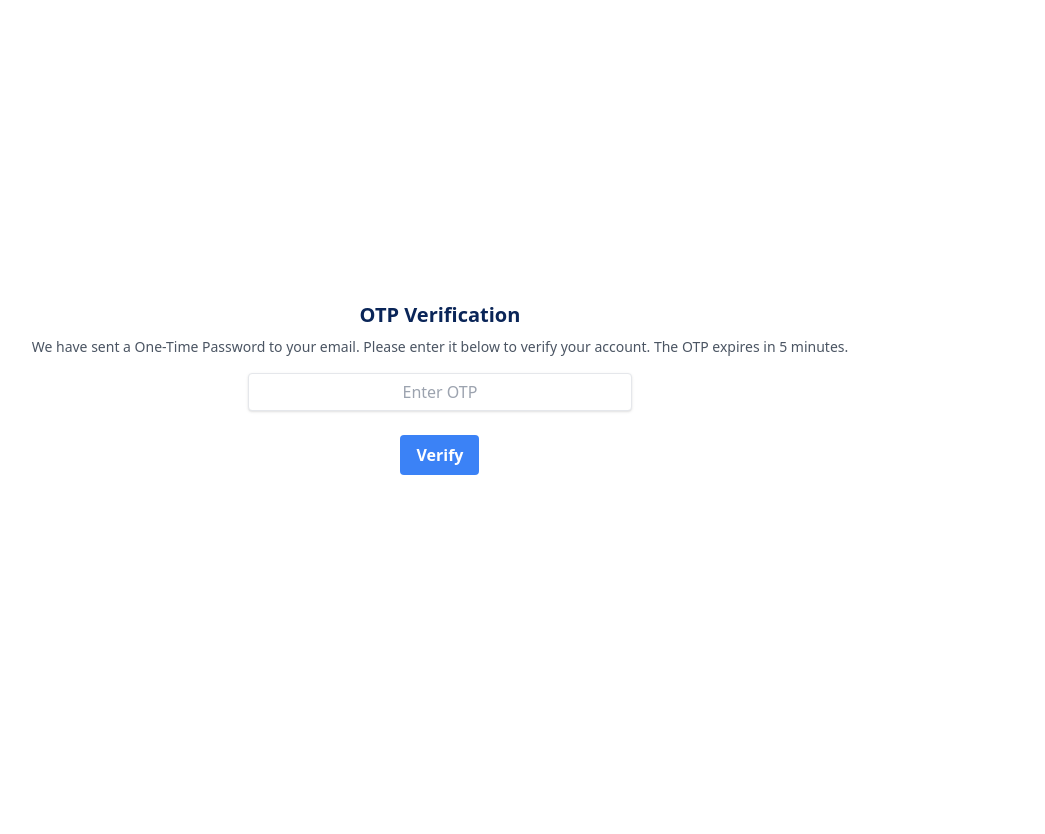
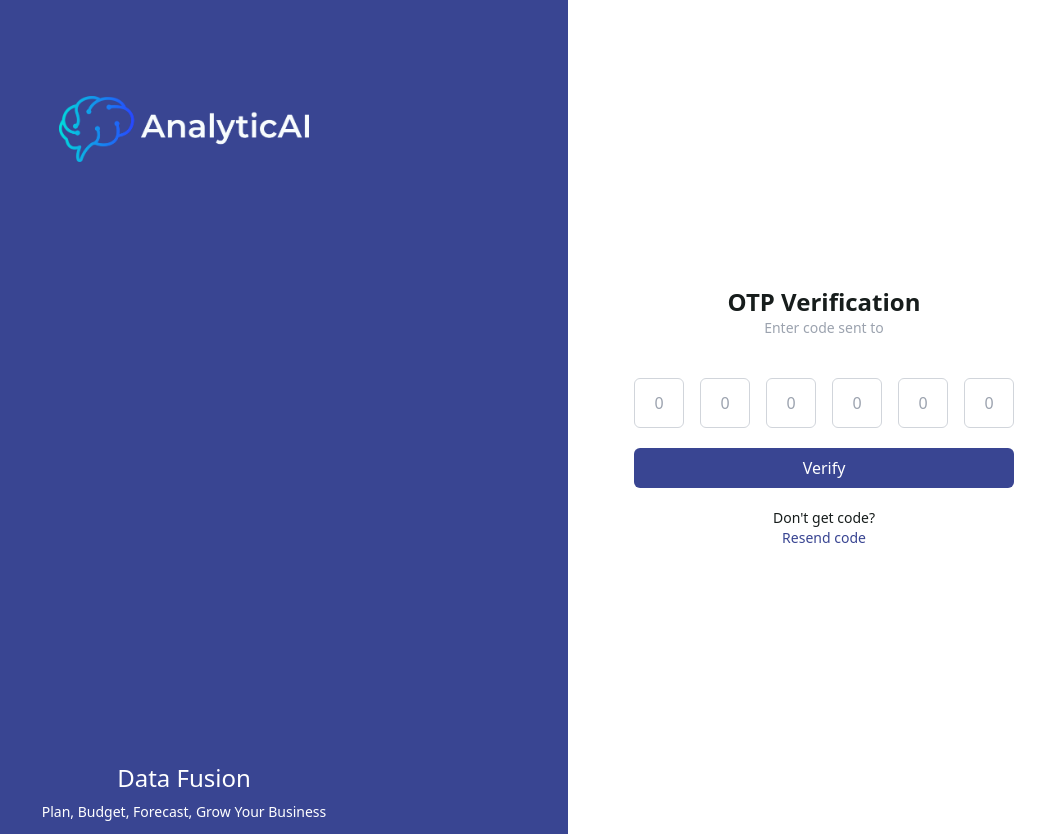
Before and after one commit to NDriDiby/dataFusion_front_end, a Next.js app in the folder data_fusion/: page /authentication/verify in a window 1280 px wide. Shown: the whole page, without its empty margins (200-1245 px from the left). Before the commit the page ends 800 px from the top, so only its background shows below. Built offline with nearby package versions, Linux system fonts and the light colour scheme.

Commit message:
keep moving boy

```diff
--- /dev/null
+++ b/data_fusion/components/Authentication/AuthLayout.jsx
@@ -0,0 +1,25 @@
+import Image from "next/image";
+import React from "react";
+
+function AuthLayout({ children }) {
+  return (
+    <div className="flex flex-col lg:flex-row min-h-screen">
+      <div className="flex flex-col w-full lg:w-3/5 bg-[#394592]">
+        <div className="flex justify-center items-center mt-8 lg:mt-24 ">
+          <Image src="/analyticAI_logo.png" width={250} height={100} />
+        </div>
+
+        <div className="text-center items-center mb-3  pt-12 lg:pt-[600px]">
+          <div className="flex flex-col">
+            <div className="text-white text-2xl mb-2">Data Fusion</div>
+            <div className="text-white text-sm">Plan, Budget, Forecast, Grow Your Business</div>
+          </div>
+        </div>
+      </div>
+
+      <div className="flex justify-center  lg:w-2/5">{children}</div>
+    </div>
+  );
+}
+
+export default AuthLayout;
--- a/data_fusion/components/Dashboard/Sales/KPI.jsx
+++ b/data_fusion/components/Dashboard/Sales/KPI.jsx
@@ -29,6 +29,7 @@ function KPI() {
                 </div>
               </div>
             </div>
+            {/* <div className="bg-purple-500  h-1 border-t-rounded rounded-lg justify-center"></div> */}
           </div>
         ))}
       </div>
--- a/data_fusion/pages/authentication/login.jsx
+++ b/data_fusion/pages/authentication/login.jsx
@@ -4,6 +4,11 @@ import { useDispatch } from "react-redux";
 import { sendOTP } from "@/helper/backEndFunction";
 import { useRouter } from "next/router";
 import Spinner from "@/components/Spinner";
+import AuthLayout from "@/components/Authentication/AuthLayout";
+import { FaRegEnvelope } from "react-icons/fa6";
+import { VscKey } from "react-icons/vsc";
+import { RiEyeCloseLine } from "react-icons/ri";
+import { MdOutlineRemoveRedEye } from "react-icons/md";
 
 function Login() {
   const router = useRouter();
@@ -11,7 +16,12 @@ function Login() {
   const [password, setPassword] = useState("");
   const [isLoading, setIsLoading] = useState(false);
   const [errorMessage, setErrorMessage] = useState("");
+  const [viewPassword, setViewPassword] = useState(false);
   const dispatch = useDispatch();
+
+  const seePassword = () => {
+    setViewPassword(!viewPassword);
+  };
 
   const handleLogin = async (e) => {
     e.preventDefault();
@@ -48,7 +58,84 @@ function Login() {
   };
 
   return (
-    <div className="flex flex-col items-center justify-center min-h-screen  py-2 px-4">
+    <AuthLayout>
+      <div className="flex justify-center items-center">
+        <div className="items-center">
+          <div className="flex flex-col text-center mb-10">
+            <div className="font-bold text-2xl text-[#171D1C]">Login</div>
+            <div className="text-center text-sm text-gray-400">Welcome to Data Fusion</div>
+          </div>
+
+          <div className="">
+            {isLoading ? (
+              <Spinner message={"Processing your information"} />
+            ) : (
+              <>
+                <div className="">
+                  {errorMessage && <div className="error-message text-center font-semibold text-red-500 p-2">{errorMessage}</div>}
+
+                  <form>
+                    <div className="space-y-3">
+                      <div className="mb-5 w-[400px]">
+                        <div className="text-sm mb-1 text-[#171D1C]">Email or Phone number</div>
+                        <div className="flex items-center border border-[#D9D9D9] rounded-md relative">
+                          <FaRegEnvelope className="absolute ml-3 text-gray-400 top-1/2 transform -translate-y-1/2 cursor-pointer" />
+                          <input
+                            type="email"
+                            placeholder="Email"
+                            className="w-full pl-10 pr-10 py-2 bg-transparent focus:outline-none rounded-md  focus:border-black"
+                            value={email}
+                            onChange={(e) => setEmail(e.target.value)}
+                            required
+                          />
+                        </div>
+                      </div>
+
+                      <div className="relative">
+                        <div className="text-sm mb-1 text-[#171D1C]">Password</div>
+                        <div className="flex items-center border border-[#D9D9D9] rounded-md relative">
+                          <VscKey className="absolute ml-3 text-gray-400 top-1/2 transform -translate-y-1/2 cursor-pointer" />
+                          <input
+                            type={viewPassword ? "text" : "password"}
+                            placeholder="Password"
+                            className="w-full pl-10 pr-10 py-2 bg-transparent focus:outline-none rounded-md  focus:border-black"
+                            value={password}
+                            onChange={(e) => setPassword(e.target.value)}
+                            required
+                          />
+                          <div className="absolute right-3 top-1/2 transform -translate-y-1/2 cursor-pointer">
+                            {viewPassword ? <MdOutlineRemoveRedEye onClick={seePassword} className="text-gray-400" /> : <RiEyeCloseLine onClick={seePassword} className="text-gray-400" />}
+                          </div>
+                        </div>
+                      </div>
+
+                      <div className="mt-2 flex justify-end mb-2">
+                        <div className="text-gray-500 text-xs cursor-pointer text-semibold" onClick={() => setIsModalOpen(true)}>
+                          Forget Password?
+                        </div>
+                      </div>
+                    </div>
+
+                    <div className="mt-5">
+                      <button className="w-full py-2 px-4 bg-[#394592] text-white rounded-md hover:bg-gray-700" onClick={handleLogin}>
+                        Login
+                      </button>
+                    </div>
+                  </form>
+                </div>
+              </>
+            )}
+          </div>
+        </div>
+      </div>
+    </AuthLayout>
+  );
+}
+
+export default Login;
+
+{
+  /* <div className="flex flex-col items-center justify-center min-h-screen  py-2 px-4">
       {isLoading ? (
         <Spinner message={"Processing your information"} />
       ) : (
@@ -56,7 +143,7 @@ function Login() {
           <div className="p-4 bg-white w-full max-w-xs mx-auto rounded-md shadow-md">
             {errorMessage && <div className="error-message text-center font-semibold text-red-500 p-2">{errorMessage}</div>}
             <h2 className="text-2xl font-bold text-[#0a2558] text-center mb-4">Connexion</h2>
-            {/* Display error message if login fails */}
+
 
             <form>
               <div className="space-y-3">
@@ -87,8 +174,5 @@ function Login() {
           </div>
         </>
       )}
-    </div>
-  );
+    </div> */
 }
-
-export default Login;
--- a/data_fusion/pages/authentication/verify.jsx
+++ b/data_fusion/pages/authentication/verify.jsx
@@ -1,9 +1,10 @@
 import Spinner from "@/components/Spinner";
 import { selectUserEmail } from "@/features/AuthSlice";
 import { verifyOTP } from "@/helper/backEndFunction";
-import React, { useState } from "react";
+import React, { useState, useRef } from "react";
 import { useDispatch, useSelector } from "react-redux";
 import { useRouter } from "next/router";
+import AuthLayout from "@/components/Authentication/AuthLayout";
 
 function Verify() {
   const router = useRouter();
@@ -12,6 +13,56 @@ function Verify() {
   const [errorMessage, setErrorMessage] = useState("");
   const [isOTPValid, setIsOTPValid] = useState(false);
   const [isLoading, setIsLoading] = useState(false);
+
+  const [otp1, setOtp1] = useState("");
+  const [otp2, setOtp2] = useState("");
+  const [otp3, setOtp3] = useState("");
+  const [otp4, setOtp4] = useState("");
+  const [otp5, setOtp5] = useState("");
+  const [otp6, setOtp6] = useState("");
+
+  // Create refs for each input field
+  const otp1Ref = useRef(null);
+  const otp2Ref = useRef(null);
+  const otp3Ref = useRef(null);
+  const otp4Ref = useRef(null);
+  const otp5Ref = useRef(null);
+  const otp6Ref = useRef(null);
+
+  const handleInputChange = (value, currentRef, nextRef) => {
+    currentRef.current.focus();
+
+    // Check if the value is a number
+
+    // Update the state for the current OTP input
+    const otpIndex = currentRef.current.getAttribute("data-index");
+    switch (otpIndex) {
+      case "1":
+        setOtp1(value);
+        break;
+      case "2":
+        setOtp2(value);
+        break;
+      case "3":
+        setOtp3(value);
+        break;
+      case "4":
+        setOtp4(value);
+        break;
+      case "5":
+        setOtp5(value);
+        break;
+      case "6":
+        setOtp6(value);
+        break;
+      default:
+        break;
+    }
+
+    if (value.length === 1 && nextRef) {
+      nextRef.current.focus();
+    }
+  };
 
   const handleSubmit = async (e) => {
     setIsOTPValid(false);
@@ -28,38 +79,94 @@ function Verify() {
   };
 
   return (
-    <div className="flex flex-col items-center justify-center min-h-screen  py-6 px-4">
-      <div className="rounded px-8 pt-6 pb-8 mb-4 flex flex-col">
-        <div className="mb-4">
-          <h1 className="text-xl font-semibold text-[#0a2558] text-center">OTP Verification</h1>
-          <div className="">
-            <p className="text-sm text-gray-600 text-center mt-2">We have sent a One-Time Password to your email. Please enter it below to verify your account. The OTP expires in 5 minutes.</p>
+    <AuthLayout>
+      <div className="flex flex-col items-center justify-center">
+        <div className="mb-4 text-center">
+          <div className="flex flex-col text-center mb-3">
+            <div className="font-bold text-2xl text-[#171D1C]">OTP Verification</div>
+            <div className="text-center text-sm text-gray-400">Enter code sent to {userEmail}</div>
           </div>
         </div>
 
         <form onSubmit={handleSubmit} className="w-full max-w-sm mx-auto">
           {errorMessage && <div className="error-message text-center font-semibold text-red-500 p-2">{errorMessage.error || errorMessage.code}</div>}
           {isOTPValid && <div className="text-green-500 font-semibold text-center p-2">OTP Verified Successfully!</div>}
-          <div className="mb-6">
+          <div className="flex items-center justify-center gap-x-4 mt-3 mb-5">
             <input
+              ref={otp1Ref}
+              data-index="1"
+              value={otp1}
+              onChange={(e) => handleInputChange(e.target.value, otp1Ref, otp2Ref)}
               type="text"
-              value={otp}
-              onChange={(e) => setOtp(e.target.value)}
-              placeholder="Enter OTP"
-              className=" text-center shadow appearance-none border rounded w-full py-2 px-3 text-gray-700 leading-tight focus:outline-none focus:shadow-outline"
-              maxLength="6"
-              required
+              maxLength="1"
+              placeholder="0"
+              className="w-[50px] h-[50px] text-center py-2 border border-gray-300 rounded-md"
+            />
+            <input
+              ref={otp2Ref}
+              data-index="2"
+              value={otp2}
+              onChange={(e) => handleInputChange(e.target.value, otp2Ref, otp3Ref)}
+              type="text"
+              maxLength="1"
+              placeholder="0"
+              className="w-[50px] h-[50px] text-center py-2 border border-gray-300 rounded-md"
+            />
+            <input
+              ref={otp3Ref}
+              data-index="3"
+              value={otp3}
+              onChange={(e) => handleInputChange(e.target.value, otp3Ref, otp4Ref)}
+              type="text"
+              maxLength="1"
+              placeholder="0"
+              className="w-[50px] h-[50px] text-center py-2 border border-gray-300 rounded-md"
+            />
+            <input
+              ref={otp4Ref}
+              data-index="4"
+              value={otp4}
+              onChange={(e) => handleInputChange(e.target.value, otp4Ref, otp5Ref)}
+              type="text"
+              maxLength="1"
+              placeholder="0"
+              className="w-[50px] h-[50px] text-center py-2 border border-gray-300 rounded-md"
+            />
+            <input
+              ref={otp5Ref}
+              data-index="5"
+              value={otp5}
+              onChange={(e) => handleInputChange(e.target.value, otp5Ref, otp6Ref)}
+              type="text"
+              maxLength="1"
+              placeholder="0"
+              className="w-[50px] h-[50px] text-center py-2 border border-gray-300 rounded-md"
+            />
+            <input
+              ref={otp6Ref}
+              data-index="6"
+              value={otp6}
+              onChange={(e) => handleInputChange(e.target.value, otp6Ref, null)}
+              type="text"
+              maxLength="1"
+              placeholder="0"
+              className="w-[50px] h-[50px] text-center py-2 border border-gray-300 rounded-md"
             />
           </div>
 
-          <div className="flex items-center justify-center">
-            <button type="submit" className="bg-blue-500 hover:bg-blue-700 text-white font-bold py-2 px-4 rounded focus:outline-none focus:shadow-outline">
-              Verify
-            </button>
+          <div className="mt-5">
+            <button className="w-full py-2  bg-[#394592] text-white rounded-md hover:bg-gray-700">Verify</button>
           </div>
         </form>
+
+        <div className="flex justify-center items-center mt-5">
+          <div className="flex flex-col">
+            <div className="text-center text-sm text-[#171D1C]">Don't get code?</div>
+            <div className="text-center text-sm text-[#394592] cursor-pointer">Resend code</div>
+          </div>
+        </div>
       </div>
-    </div>
+    </AuthLayout>
   );
 }
 
```
Also changed, not shown: data_fusion/public/analyticAI_logo.png (added).
